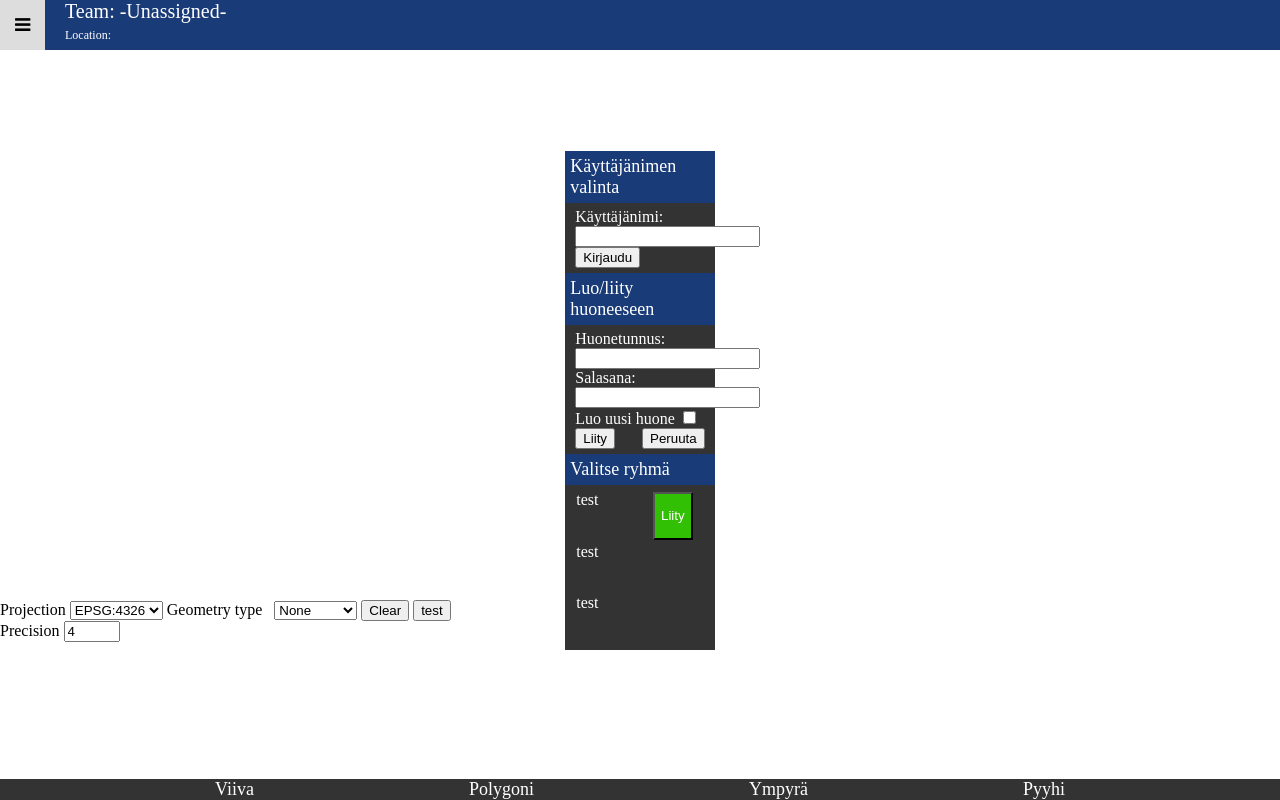
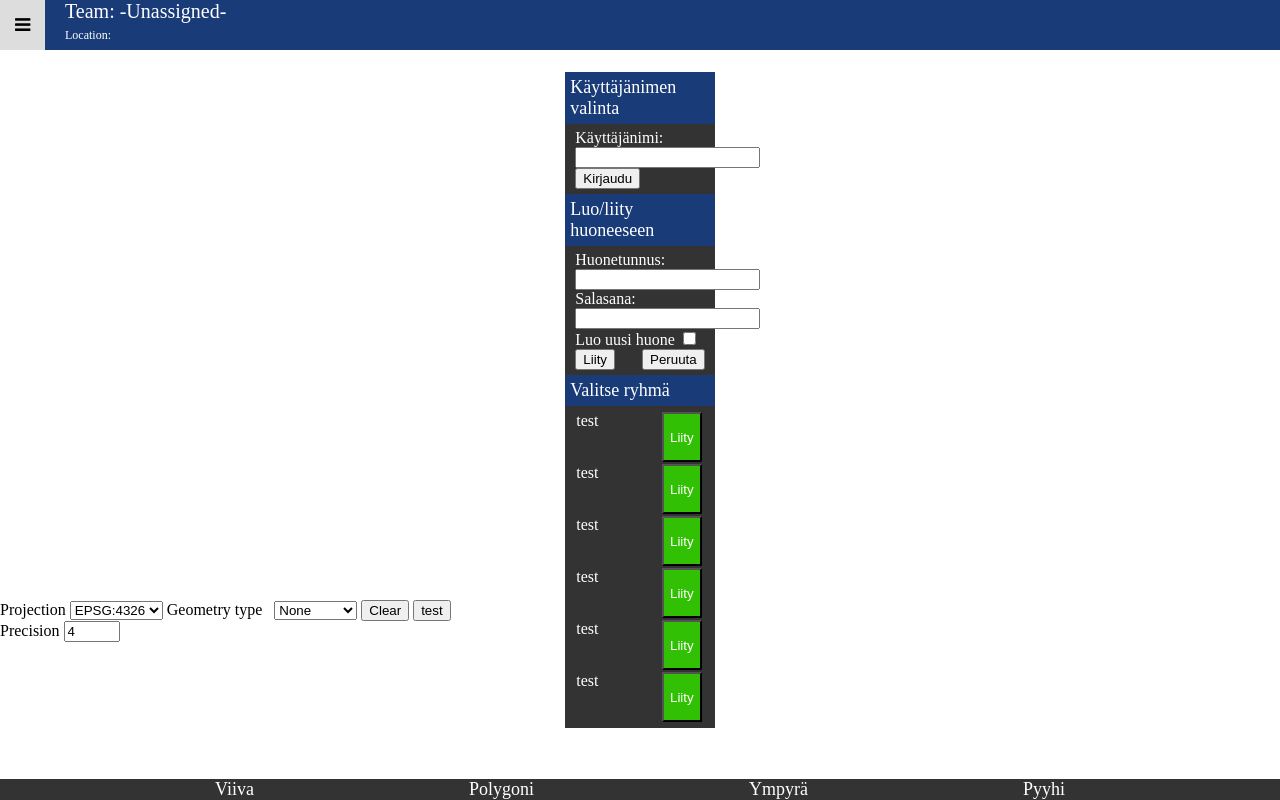
Before and after one commit to anttijep/TIEA207, a website with bundled scripts: page kartta/index.html in a window 1280 px wide. Built offline with nearby package versions, Linux system fonts and the light colour scheme.

Commit message:
ryhmäikkunnan layouttia

```diff
--- a/kartta/index.html
+++ b/kartta/index.html
@@ -60,11 +60,25 @@
 					<div id="teamlistWindowContent">
 						<div id="teamlist">
 							<div class="teamlistElement">test
-								<button id="teamButton" type="button">Liity</button>
+								<button class="teamButton" type="button">Liity</button>
+							</div>
+							<div class="teamlistElement">test
+								<button class="teamButton" type="button">Liity</button>
+							</div>
+							<div class="teamlistElement">test
+								<button class="teamButton" type="button">Liity</button>
+							</div>
+							<div class="teamlistElement">test
+								<button class="teamButton" type="button">Liity</button>
+							</div>
+							<div class="teamlistElement">test
+								<button class="teamButton" type="button">Liity</button>
+							</div>
+							<div class="teamlistElement">test
+								<button class="teamButton" type="button">Liity</button>
 							</div>
 						</div>
-						<div class="teamlistElement">test</div>
-						<div class="teamlistElement">test</div>
+
 					</div>
 				</div>
 			</div>
--- a/kartta/tyylitiedosto.css
+++ b/kartta/tyylitiedosto.css
@@ -156,21 +156,20 @@ html, body{
 }
 
 .teamlistElement{
-	min-height: 50px;
+	height: 50px;
 	border: ;
 	border-color: #555;
 	border-width: 3px;
 	margin: 1px;
 }
 
-#teamButton{
-	position: absolute;
+.teamButton{
+	position: relative;
 	background-color: #32c004;
 	color: white;
-	right: 10px;
-	top: 0px;
-	bottom: 0px;
-	margin: 2px;
+	margin-right: 2px;
+	height: 100%;
+	float: right;
 }
 
 .teamlistElement:hover{
```
